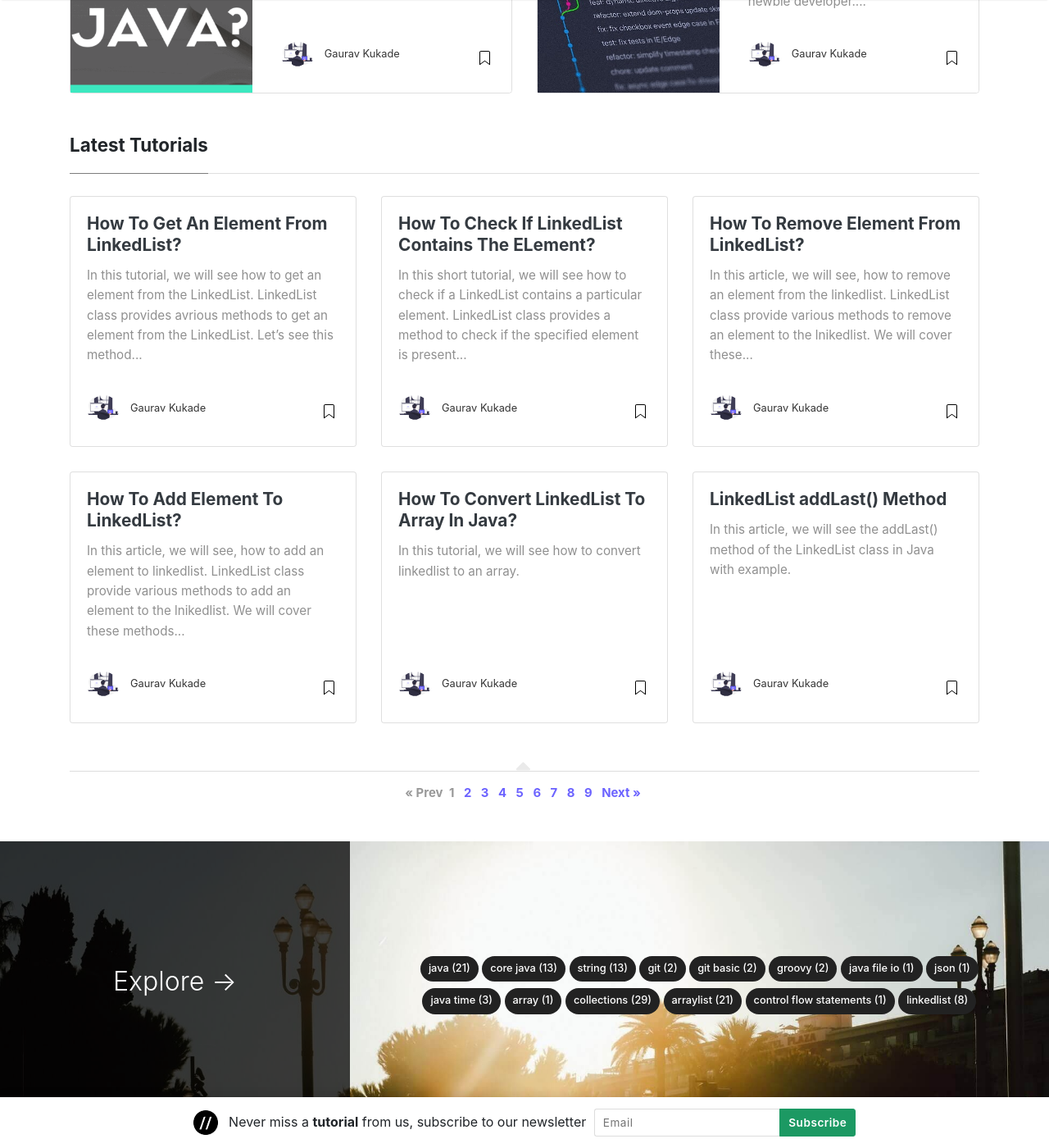
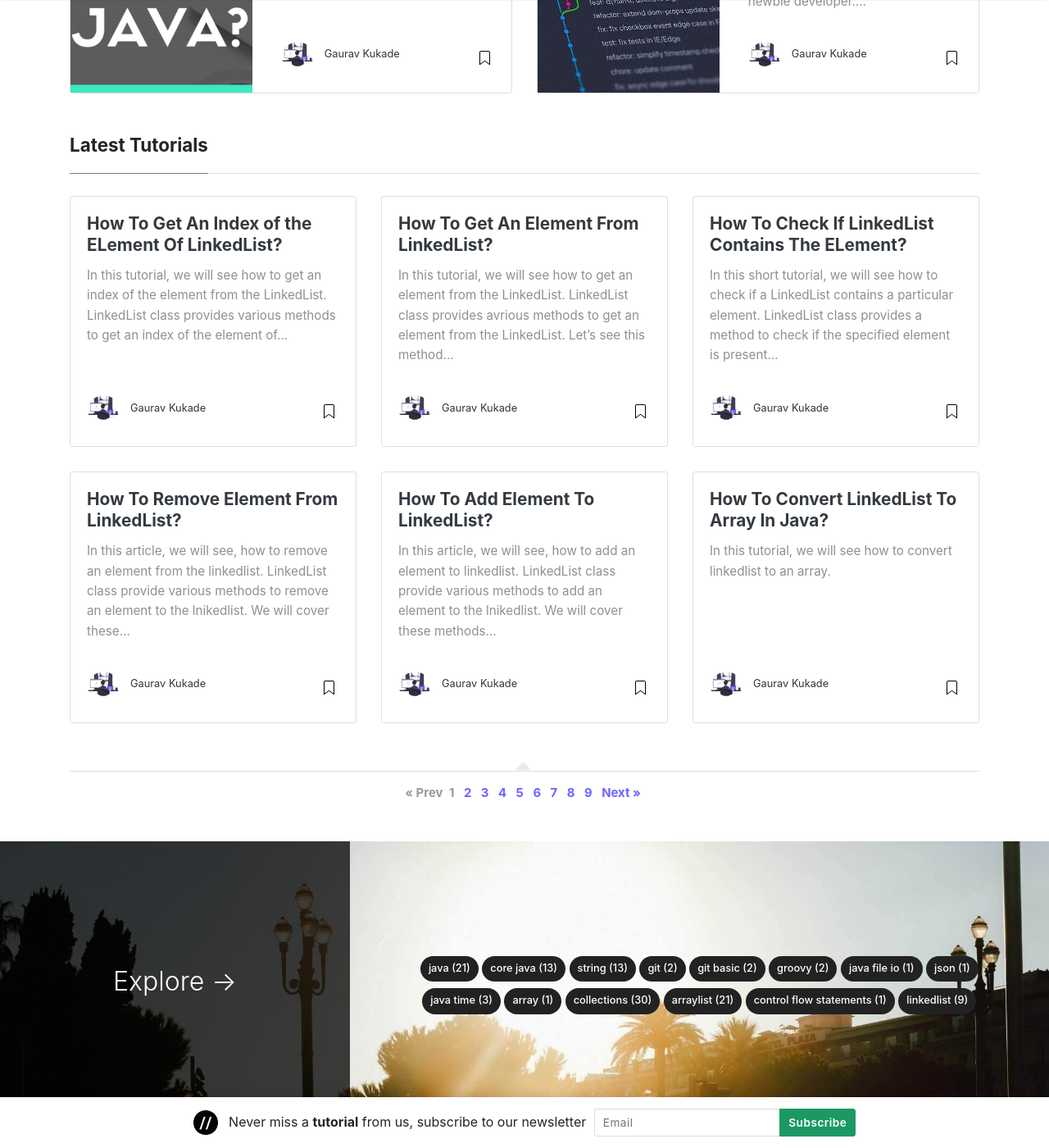
Before and after one commit to coderolls/coderolls-blog, a Jekyll site: the page built from index.html, in a window 1280 px wide and 1400 px high, scrolled down 350 px. Shown: the whole window at 82% size. Built offline with Jekyll 4.4.1, drawn with Linux system fonts in a browser that asks for light colours; nearby versions of some CDN libraries; the list of posts is cut into pages by our own code; some of the changed lines change nothing that is shown.

Commit message:
Add blogpost - get an index of the element of linkedlist

````diff
--- a/_posts/collections/linkedlist/2022-02-09-get-an-element-from-linkedlist.md
+++ b/_posts/collections/linkedlist/2022-02-09-get-an-element-from-linkedlist.md
@@ -215,6 +215,6 @@ LinkedList class provides following method to get an element from the LinkedList
 
 ---
 
-The example java programs given in the above tutorial can be found at [this GitHub Repository](https://github.com/coderolls/blogpost-coding-examples/tree/main/collections/LinkedList/remove-element-from-linkedlist).
+The example java programs given in the above tutorial can be found at [this GitHub Repository](https://github.com/coderolls/blogpost-coding-examples/tree/main/collections/LinkedList/get-an-element-from-linkedlist).
 
 Let me know you thoughts or suggestions on the topic discussed above in comment section below.
--- /dev/null
+++ b/_posts/collections/linkedlist/2022-02-09-get-an-index-of-element-of-linkedlist.md
@@ -0,0 +1,173 @@
+---
+layout: post
+title: "How To Get An Index of the ELement Of LinkedList?"
+author: gaurav
+categories: [Collections, LinkedList]
+toc: true
+
+description: "In this tutorial, we will see how to get an index of the element of the LinkedList. LinkedList class provides various methods to get an index of the element of the LinkedList. Let's see this method with example."
+---
+
+In this tutorial, we will see how to get an index of the element from the LinkedList. LinkedList class provides various methods to get an index of the element of the LinkedList. Let's see this method with example.
+
+## Introduction
+
+## 1. indexOf(Object o)
+
+The `indexOf(Object o)` method returns the index of the first occurrence of the specified element in this list, or -1 if this list does not contain the element.
+
+The method signature is asgiven below.
+
+```java
+public int indexOf(Object o)
+```
+
+This method uses `equals()` method to check the equality of the element from linkedList and specifed element as a parameter.
+
+I have given a java program to get an index of the element of the LinkedList below.
+
+```java
+import java.util.LinkedList;
+
+/**
+ * A Java program to get the first index of the element from
+ * the linkedlist using indexOf(Object o) method.
+ *
+ * @author coderolls.com
+ */
+public class LinkedListIndexOf {
+
+	public static void main(String[] args) {
+
+		LinkedList<String> linkedList = new LinkedList<String>();
+		linkedList.add("PepsiCo");
+		linkedList.add("DrPepper");
+		linkedList.add("GoldSpot");
+		linkedList.add("GoldSpot");
+		linkedList.add("CocaCola");
+		linkedList.add("Moxie");
+		linkedList.add("GoldSpot");
+		linkedList.add("Moxie");
+
+		System.out.println("LinkedList: ");
+		System.out.println(linkedList);
+
+		// get first index of GoldSpot
+		int index = linkedList.indexOf("GoldSpot"); // 2
+
+		System.out.println("\nIndex of the GoldSpot in linkedList is: "+ index);
+
+		// get first index of Moxie
+		int indexMoxie = linkedList.indexOf("Moxie"); // 5
+
+		System.out.println("\nIndex of the Moxie in linkedList is: "+ indexMoxie);
+	}
+}
+```
+
+Output:
+
+```
+LinkedList:
+[PepsiCo, DrPepper, GoldSpot, GoldSpot, CocaCola, Moxie, GoldSpot, Moxie]
+
+Index of the GoldSpot in linkedList is: 2
+
+Index of the Moxie in linkedList is: 5
+```
+
+## 2. lastIndexOf()
+
+The `lastIndexOf(Object o)` method returns the index of the last occurrence of the specified element in this list, or -1 if this list does not contain the element.
+
+The method signature for the `lastIndexOf(Object o)` method is given below.
+
+```java
+public int lastIndexOf(Object o)
+```
+
+This method uses `equals()` method to check the equality of the element from linkedList and specifed element as a parameter.
+
+I have given a java program to get the last index of the element of the LinkedList below.
+
+```java
+import java.util.LinkedList;
+
+/**
+ * A Java program to get the last index of the element from
+ * the linkedlist using lastIndexOf(Object o) method.
+ *
+ * @author coderolls.com
+ */
+public class LinkedListLastIndexOf {
+
+	public static void main(String[] args) {
+
+		LinkedList<String> linkedList = new LinkedList<String>();
+		linkedList.add("PepsiCo");
+		linkedList.add("DrPepper");
+		linkedList.add("GoldSpot");
+		linkedList.add("GoldSpot");
+		linkedList.add("CocaCola");
+		linkedList.add("Moxie");
+		linkedList.add("GoldSpot");
+		linkedList.add("Moxie");
+
+		System.out.println("LinkedList: ");
+		System.out.println(linkedList);
+
+		// get last index of GoldSpot
+		int index = linkedList.lastIndexOf("GoldSpot"); // 6
+
+		System.out.println("\nIndex of the GoldSpot in linkedList is: "+ index);
+
+		// get last index of Moxie
+		int indexMoxie = linkedList.lastIndexOf("Moxie"); // 7
+
+		System.out.println("\nIndex of the Moxie in linkedList is: "+ indexMoxie);
+	}
+}
+```
+
+Output:
+
+```
+LinkedList:
+[PepsiCo, DrPepper, GoldSpot, GoldSpot, CocaCola, Moxie, GoldSpot, Moxie]
+
+Index of the GoldSpot in linkedList is: 6
+
+Index of the Moxie in linkedList is: 7
+```
+
+
+
+## Conclusion
+
+We can use the and method to get index of the elements from the linkedlist.
+
+1. `indexOf(Object o)`  - returns the index of the first occurrence of the specified element in this list
+
+   ```java
+   // get first index of GoldSpot from the linkedList
+   int index = linkedList.indexOf("GoldSpot");
+   ```
+
+
+
+2. `lastIndexOf(Object o)` - returns the index of the last occurrence of the specified element in this list
+
+   ```java
+   // get last index of GoldSpot from the linkedList
+   int index = linkedList.lastIndexOf("GoldSpot");
+   ```
+
+
+
+Both the method returns -1, if the specifed element is not present in the LinkedList.
+
+---
+
+The example java programs given in the above tutorial can be found at [this GitHub Repository](https://github.com/coderolls/blogpost-coding-examples/tree/main/collections/LinkedList/get-an-index-of-element-of-linkedlist).
+
+Let me know you thoughts or suggestions on the topic discussed above in comment section below.
````
